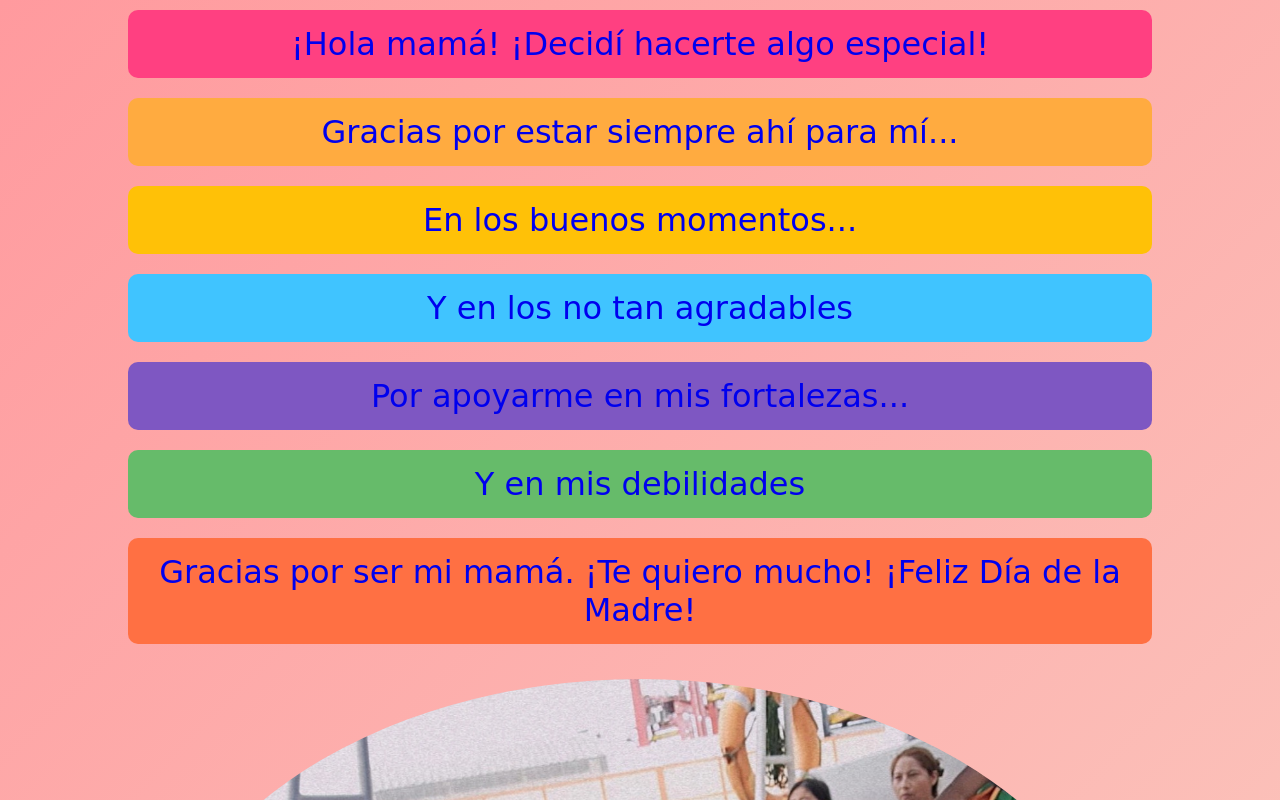
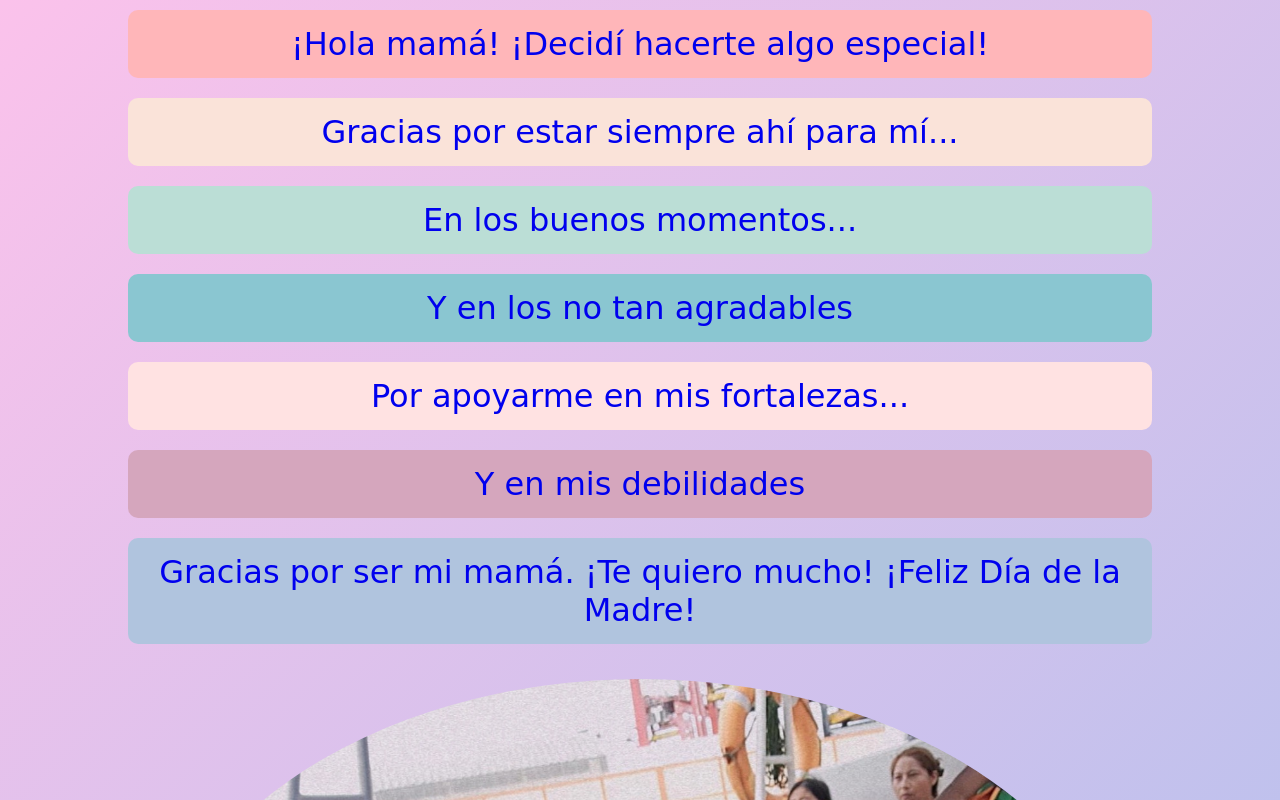
Before and after one commit to Yaz3002/Mother_Day, a plain HTML site: page index.html in a window 1280 px wide. Shown: the top 800 px of the page. Drawn offline with Linux system fonts and the light colour scheme.

Commit message:
Update style.css

```diff
--- a/style.css
+++ b/style.css
@@ -7,8 +7,9 @@
 body {
   font-family: 'Pacifico', cursive;
   overflow-x: hidden;
-  background: linear-gradient(135deg, #ff9a9e, #fad0c4);
+  background: linear-gradient(135deg, #fbc2eb, #a6c1ee);
   color: #fff;
+  position: relative;
 }
 
 .container {
@@ -35,18 +36,41 @@ a:hover {
   transform: scale(1.05);
 }
 
-a:nth-child(1) { background: #FF4081; }
-a:nth-child(2) { background: #FFAB40; }
-a:nth-child(3) { background: #FFC107; }
-a:nth-child(4) { background: #40C4FF; }
-a:nth-child(5) { background: #7E57C2; }
-a:nth-child(6) { background: #66BB6A; }
-a:nth-child(7) { background: #FF7043; }
+a:nth-child(1) { background: #ffb6b9; }
+a:nth-child(2) { background: #fae3d9; }
+a:nth-child(3) { background: #bbded6; }
+a:nth-child(4) { background: #8ac6d1; }
+a:nth-child(5) { background: #ffe2e2; }
+a:nth-child(6) { background: #d5a6bd; }
+a:nth-child(7) { background: #b0c4de; }
 
 img.centrada {
   max-width: 100%;
   height: auto;
   border-radius: 50%;
+}
+
+/* Animación de corazones */
+.hearts {
+  position: fixed;
+  top: 0;
+  left: 50%;
+  width: 100%;
+  height: 100vh;
+  overflow: hidden;
+  z-index: -1;
+}
+
+.hearts::before {
+  content: "❤️❤️❤️❤️❤️";
+  font-size: 30px;
+  position: absolute;
+  animation: heartFall 10s linear infinite;
+}
+
+@keyframes heartFall {
+  0% { transform: translateY(-100%); opacity: 1; }
+  100% { transform: translateY(100vh); opacity: 0; }
 }
 
 .video-container {
```
